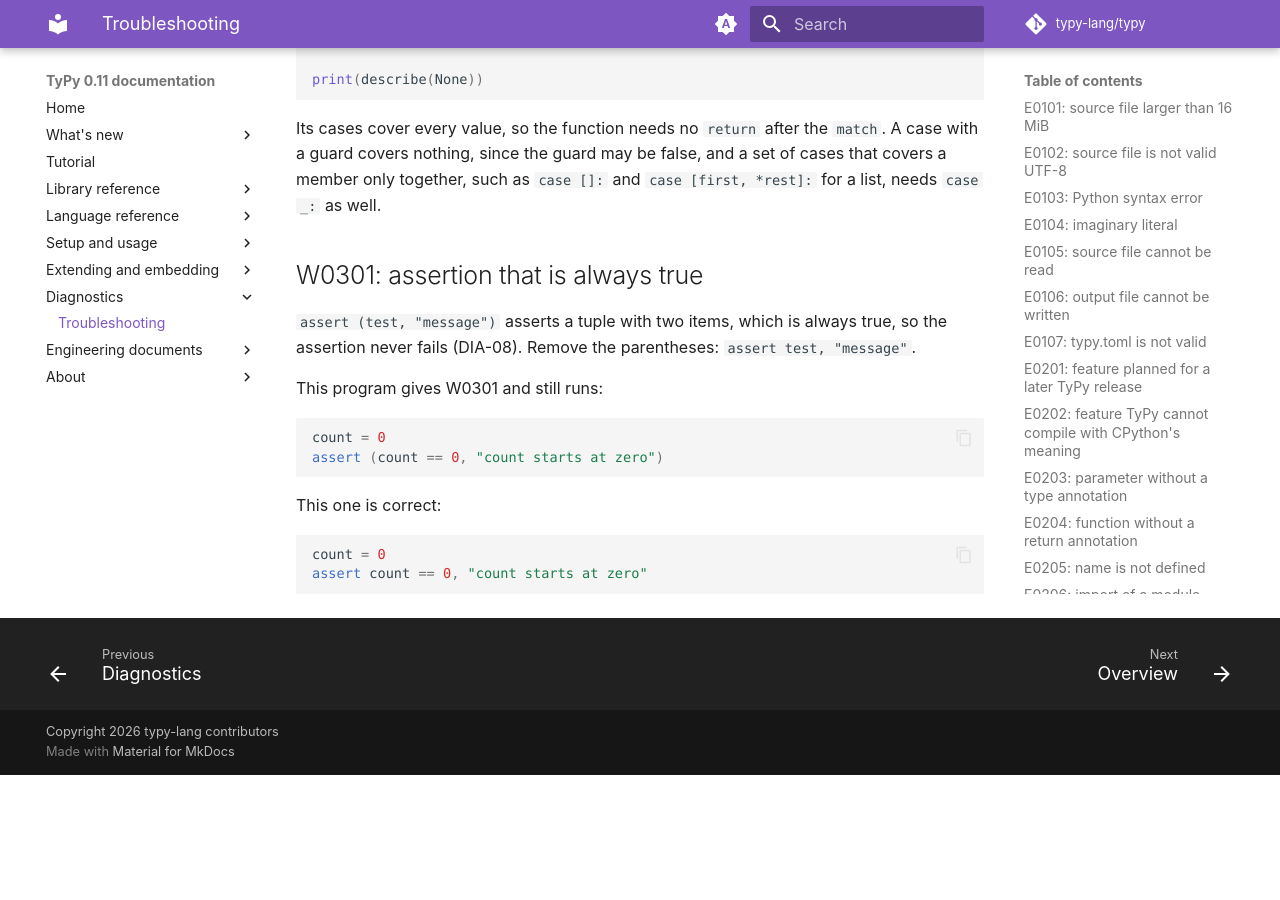
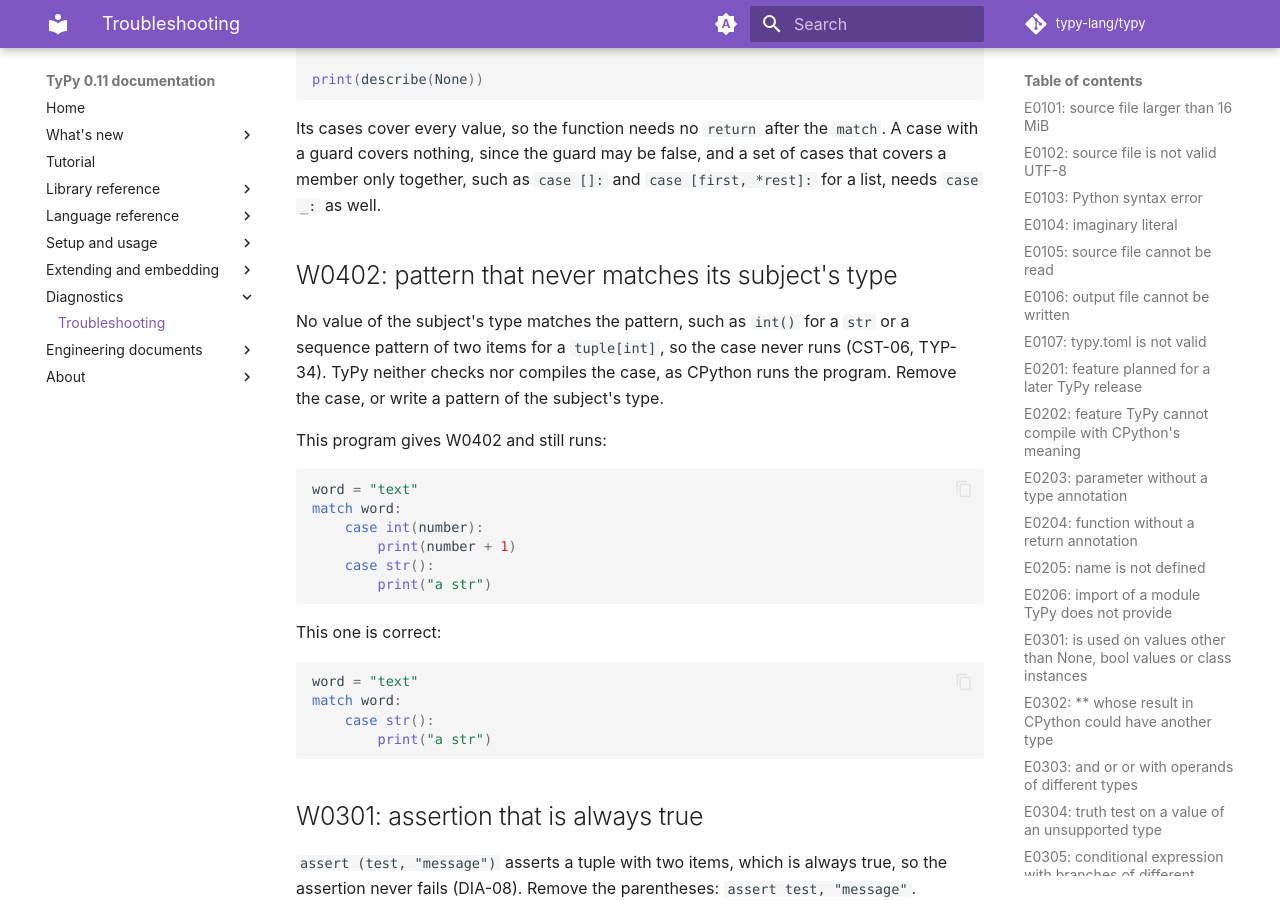
Before and after one commit to typy-lang/typy, an MkDocs documentation site: the page built from docs/diagnostics/troubleshooting.md, in a window 1280 px wide and 900 px high, scrolled down 27881 px. Built offline with MkDocs 1.6.1 and Material for MkDocs 9.7.7, drawn with Linux system fonts in a browser that asks for light colours; comment, search, counter and statistics services are not loaded; before the commit the page ends 28656 px from its top, so only the background shows below that.

Commit message:
Warn of a pattern that never matches and leave its case unreached (TYP-34)

````diff
--- a/docs/design/detailed-design.md
+++ b/docs/design/detailed-design.md
@@ -366,6 +366,7 @@ it enforces and its status. `typy explain` reads the same table.
 | W0101 | Invalid escape sequence | DIA-08 |
 | W0301 | Assertion that is always true, of a tuple with items | DIA-08 |
 | W0401 | `match` that leaves members of the subject's type unmatched | CST-07 |
+| W0402 | Pattern that never matches its subject's type, whose case never runs | CST-06, TYP-34 |
 
 ## 5. typy-source
 
@@ -1194,7 +1195,10 @@ test may hold and may fail: a constant `bool`, and an `IsInstanceTest`
 whose `always`, `none_matches`, `checks` and `held` show the outcome, with
 `not`, `and` and `or` combined. An `if` starts a branch its test rules
 out unreachable, an `assert` whose test never holds leaves what follows
-unreachable, and `flow::pattern_reach` does the same for a `case`.
+unreachable, and `flow::pattern_reach` does the same for a `case`. A
+class, sequence or mapping pattern no value of the subject's type matches
+is the test `False` from `never_matches`, with W0402, so its case is
+unreached.
 `Literal[...]` names `AnnotationName::Literal`, which
 `check/literal_annotation.rs` reads as the union of `Type::Literal` of a
 `LiteralValue` each, an `int` as canonical decimal digits, or `None`
--- a/docs/diagnostics/troubleshooting.md
+++ b/docs/diagnostics/troubleshooting.md
@@ -1489,6 +1489,36 @@ Its cases cover every value, so the function needs no `return` after the
 and a set of cases that covers a member only together, such as `case []:`
 and `case [first, *rest]:` for a list, needs `case _:` as well.
 
+## W0402: pattern that never matches its subject's type
+
+No value of the subject's type matches the pattern, such as `int()` for a
+`str` or a sequence pattern of two items for a `tuple[int]`, so the case
+never runs (CST-06, TYP-34). TyPy neither checks nor compiles the case,
+as CPython runs the program. Remove the case, or write a pattern of the
+subject's type.
+
+This program gives W0402 and still runs:
+
+<!-- typy-expect: accepted -->
+```python
+word = "text"
+match word:
+    case int(number):
+        print(number + 1)
+    case str():
+        print("a str")
+```
+
+This one is correct:
+
+<!-- typy-expect: accepted -->
+```python
+word = "text"
+match word:
+    case str():
+        print("a str")
+```
+
 ## W0301: assertion that is always true
 
 `assert (test, "message")` asserts a tuple with two items, which is always
````
Also changed, not shown: other parts of docs/design/detailed-design.md (+1 -1 lines), CHANGELOG.md (+3 -0 lines), docs/diagnostics/index.md (+3 -1 lines), docs/reference/compound-statements.md (+4 -3 lines), docs/testing/test-plan.md (+2 -2 lines), 13 other files.
